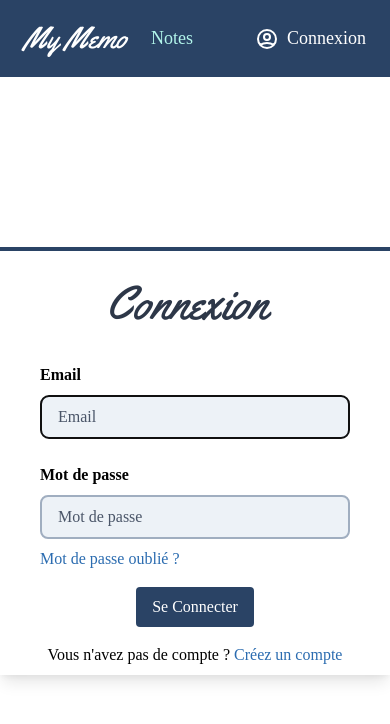
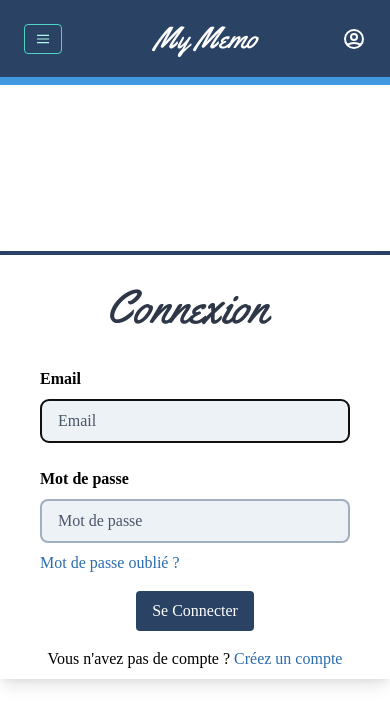
Before and after one commit to walid-sadaoui/my-memo, a React (Create React App) app: page /login in a window 390 px wide. Shown: the top 724 px of the page. Built offline with nearby package versions, Linux system fonts and the light colour scheme; no server answers; the HTML template or start-up script is replaced by a standard one; a web font is replaced by a local one.

Commit message:
refactor(auth): auth provider and responsive header

```diff
--- a/src/App.tsx
+++ b/src/App.tsx
@@ -1,32 +1,16 @@
-import React, { FunctionComponent, useEffect, useState } from "react";
+import React, { FunctionComponent } from "react";
 import Header from "./components/Header";
 // import Sidebar from "./components/Sidebar";
 import Notes from "./components/Notes";
 import { BrowserRouter as Router, Route } from "react-router-dom";
 import SignUp from "./components/SignUp";
 import LogIn from "./components/LogIn";
-import { AuthContext } from "./AuthContext";
-import { User } from "./models/User";
-import { getRequest } from "./api";
+import { AuthProvider } from "./AuthContext";
 
 const App: FunctionComponent = () => {
-  const [user, setUser] = useState<Partial<User>>({});
-  const getCurrentUser = async () => {
-    try {
-      const currentUserResponse = await getRequest("/me");
-      console.log(currentUserResponse);
-      if (currentUserResponse.code === 200) {
-        setUser(currentUserResponse.user);
-      }
-    } catch (error) {}
-  };
-
-  useEffect(() => {
-    getCurrentUser();
-  }, []);
   return (
     <Router>
-      <AuthContext.Provider value={{ user, setUser }}>
+      <AuthProvider>
         <Header title="My Memo" />
         {/* <Sidebar /> */}
         <main role="main" className="bg-white overflow-hidden flex flex-grow">
@@ -35,7 +19,7 @@ const App: FunctionComponent = () => {
           <Route path="/signup" component={SignUp} />
           <Route path="/login" component={LogIn} />
         </main>
-      </AuthContext.Provider>
+      </AuthProvider>
     </Router>
   );
 };
--- a/src/AuthContext.ts
+++ /dev/null
@@ -1,9 +0,0 @@
-import { createContext } from "react";
-import { User } from "./models/User";
-
-type AuthContextProps = {
-  user: Partial<User>;
-  setUser: React.Dispatch<React.SetStateAction<Partial<User>>>;
-};
-
-export const AuthContext = createContext<Partial<AuthContextProps>>({});
--- /dev/null
+++ b/src/AuthContext.tsx
@@ -0,0 +1,43 @@
+import React, {
+  createContext,
+  FunctionComponent,
+  useEffect,
+  useState,
+} from "react";
+import { getRequest } from "./api";
+import { User } from "./models/User";
+
+type AuthContextProps = {
+  user: Partial<User> | undefined;
+  setUser: React.Dispatch<React.SetStateAction<Partial<User> | undefined>>;
+};
+
+// ajouter la config du procider ici en exportant l'authprovider
+const AuthContext: React.Context<Partial<AuthContextProps>> = createContext<
+  Partial<AuthContextProps>
+>({ user: undefined });
+
+const AuthProvider: FunctionComponent = ({ children }) => {
+  const [user, setUser] = useState<Partial<User> | undefined>(undefined);
+  const getCurrentUser = async () => {
+    try {
+      const currentUserResponse = await getRequest("/me");
+      console.log(currentUserResponse);
+      if (currentUserResponse.code === 200) {
+        setUser(currentUserResponse.user);
+      }
+    } catch (error) {}
+  };
+
+  useEffect(() => {
+    getCurrentUser();
+  }, []);
+
+  return (
+    <AuthContext.Provider value={{ user, setUser }}>
+      {children}
+    </AuthContext.Provider>
+  );
+};
+
+export { AuthContext, AuthProvider };
--- a/src/components/Header.tsx
+++ b/src/components/Header.tsx
@@ -1,8 +1,9 @@
-import React, { FunctionComponent, useContext } from "react";
+import React, { FunctionComponent, useContext, useState } from "react";
 import { Link } from "react-router-dom";
 import { postRequest } from "../api";
 import { ReactComponent as UserCircle } from "../assets/images/user-circle.svg";
 import { AuthContext } from "../AuthContext";
+import classNames from "classnames";
 interface HeaderProps {
   title?: string;
   logo?: string;
@@ -13,6 +14,7 @@ interface HeaderProps {
 
 const Header: FunctionComponent<HeaderProps> = ({ title }) => {
   const { user, setUser } = useContext(AuthContext);
+  const [navbarOpen, setNavbarOpen] = useState<boolean>(false);
 
   const logout = async (event: React.MouseEvent<HTMLButtonElement>) => {
     try {
@@ -22,48 +24,37 @@ const Header: FunctionComponent<HeaderProps> = ({ title }) => {
         console.log(logoutResponse);
       }
       if (setUser) {
-        setUser({});
+        setUser(undefined);
       }
     } catch (error) {}
   };
 
+  const toggleNav = () => {
+    setNavbarOpen(!navbarOpen);
+  };
+
   return (
-    <header className="col-span-2">
-      <nav className="flex items-center justify-between p-4 font-sans">
+    <header className="col-span-2 border-blue-500 border-b-8">
+      <nav className="flex items-center justify-between p-4 font-sans w-full overflow-hidden min-w-full flex-wrap">
+        <div className="sm:hidden mr-auto px-2">
+          <button
+            onClick={toggleNav}
+            className="px-3 py-2 border rounded text-teal-200 border-teal-400 hover:text-white hover:border-white"
+          >
+            <svg
+              className="fill-current h-3 w-3"
+              viewBox="0 0 20 20"
+              xmlns="http://www.w3.org/2000/svg"
+            >
+              <title>Menu</title>
+              <path d="M0 3h20v2H0V3zm0 6h20v2H0V9zm0 6h20v2H0v-2z" />
+            </svg>
+          </button>
+        </div>
         <Link to="/">
-          <span className="font-hand text-3xl text-white pl-2 mr-6">
-            {title}
-          </span>
+          <pre className="font-hand text-3xl text-white pl-2">{title}</pre>
         </Link>
-        <div className="flex-grow flex items-center text-lg">
-          <Link to="/notes" className="text-teal-200 hover:text-white mr-4">
-            Notes
-          </Link>
-          {/* <a
-            href="#responsive-header"
-            className="text-teal-200 hover:text-white mr-4"
-          >
-            Expenses
-          </a>
-          <a
-            href="#responsive-header"
-            className="text-teal-200 hover:text-white mr-4"
-          >
-            Nutrition
-          </a>
-          <a
-            href="#responsive-header"
-            className="text-teal-200 hover:text-white mr-4"
-          >
-            Work
-          </a>
-          <a
-            href="#responsive-header"
-            className="text-teal-200 hover:text-white"
-          >
-            Dev
-          </a> */}
-          {user?.id ? (
+        {user ? (
           <button
             onClick={logout}
             className="inline-flex items-center p-2 rounded text-white hover:border-transparent hover:text-teal-500 hover:bg-white ml-auto"
@@ -73,12 +64,31 @@ const Header: FunctionComponent<HeaderProps> = ({ title }) => {
         ) : (
           <Link
             to="/login"
-              className="inline-flex items-center p-2 rounded text-white hover:border-transparent hover:text-teal-500 hover:bg-white ml-auto"
+            className="inline-flex items-center p-2 rounded text-white hover:border-transparent hover:text-teal-500 hover:bg-white ml-auto sm:order-last"
           >
-              <UserCircle className="w-6 h-6 mr-2" />
-              <span>Connexion</span>
+            <UserCircle className="w-6 h-6" />
+            <span className="hidden sm:flex sm:ml-2">Connexion</span>
           </Link>
         )}
+        <div
+          className={classNames(
+            "sm:w-auto sm:flex-grow sm:flex sm:items-center text-lg",
+            navbarOpen && "flex w-full"
+          )}
+          id="nav-content"
+        >
+          <ul
+            className={classNames(
+              "sm:flex sm:flex-row sm:ml-4",
+              navbarOpen ? "flex flex-col items-stretch w-full py-2" : "hidden"
+            )}
+          >
+            <li>
+              <Link to="/notes" className="text-teal-200 hover:text-white mr-4">
+                Notes
+              </Link>
+            </li>
+          </ul>
         </div>
       </nav>
     </header>
--- a/src/components/Modal.tsx
+++ b/src/components/Modal.tsx
@@ -1,4 +1,4 @@
-import React, { FunctionComponent } from "react";
+import React, { FunctionComponent, useState } from "react";
 import { ReactComponent as Trash } from "../assets/images/trash.svg";
 import AriaModal from "react-aria-modal";
 
@@ -11,7 +11,7 @@ interface ModalProps {
   onOk?: any;
   onCancel?: any;
   initialFocus?: string;
-  showModal?: boolean;
+  showModal: boolean;
   onExit?: any;
 }
 
@@ -22,15 +22,18 @@ const Modal: FunctionComponent<ModalProps> = ({
   onExit,
   onYes,
   onNo,
+  showModal,
   onCancel,
   onOk,
 }) => {
+  const [modalActive] = useState<boolean>(showModal);
   return (
     <AriaModal
       titleText="Delete Item"
       onExit={onExit}
       initialFocus={initialFocus}
       verticallyCenter={true}
+      mounted={modalActive}
     >
       <div className="bg-white rounded-lg overflow-hidden shadow-xl transform transition-all sm:max-w-lg sm:w-full">
         <div className="bg-white px-4 pt-5 pb-4 sm:p-6 sm:pb-4">
--- a/src/components/NoteItem.tsx
+++ b/src/components/NoteItem.tsx
@@ -33,6 +33,7 @@ const NoteItem: FunctionComponent<NoteProps> = ({ note, onDelete, onPin }) => {
   const noteItemInput = useRef<HTMLInputElement>(null);
   const initialRender = useRef<boolean>(true);
 
+  // a voir utilité du inputfocussed
   useEffect(() => {
     if (noteItemInput.current?.value !== undefined && inputFocussed) {
       noteItemInput.current?.focus();
@@ -43,23 +44,13 @@ const NoteItem: FunctionComponent<NoteProps> = ({ note, onDelete, onPin }) => {
     }
   }, [inputFocussed]);
 
-  useEffect(() => {
-    if (initialRender.current) {
-      initialRender.current = false;
-    } else {
-      updateNote(noteSelected);
-    }
-  }, [noteSelected]);
-
-  const handleChangeDescriptionInput = function (
+  const handleChangeDescriptionInput = (
     event: ChangeEvent<HTMLInputElement>
-  ): void {
+  ): void => {
     setNoteDescription(event.target.value);
   };
 
-  const updateNoteDescription = function (
-    event: FormEvent<HTMLFormElement>
-  ): void {
+  const updateNoteDescription = (event: FormEvent<HTMLFormElement>): void => {
     event.preventDefault();
     if (noteSelected.description !== noteDescription) {
       setNote({ ...noteSelected, description: noteDescription });
@@ -71,6 +62,7 @@ const NoteItem: FunctionComponent<NoteProps> = ({ note, onDelete, onPin }) => {
   const handleKeyDown = function (
     event: React.KeyboardEvent<HTMLInputElement>
   ): void {
+    // à voir pour mettre le code plutot {
     if (event.key === "Escape") {
       cancelEditNote();
     }
@@ -89,7 +81,15 @@ const NoteItem: FunctionComponent<NoteProps> = ({ note, onDelete, onPin }) => {
     setInputFocus(true);
     ReactTooltip.hide();
   };
-
+  // creer une fonction à part appelée dans le useeffect
+  useEffect(() => {
+    if (initialRender.current) {
+      initialRender.current = false;
+    } else {
+      updateNote(noteSelected);
+    }
+  }, [noteSelected]);
+  // separe note editable et en lecture
   return (
     <li className="flex items-center justify-between px-3 border-2 border-gray-500 rounded py-1 my-1 mx-4 bg-gray-200 text-gray-800 hover:bg-gray-300 hover:shadow-sm">
       <div className="flex w-full">
```
Also changed, not shown: src/components/Notes.tsx (+42 -42 lines). Lines whose indentation alone changed are shown as unchanged.
